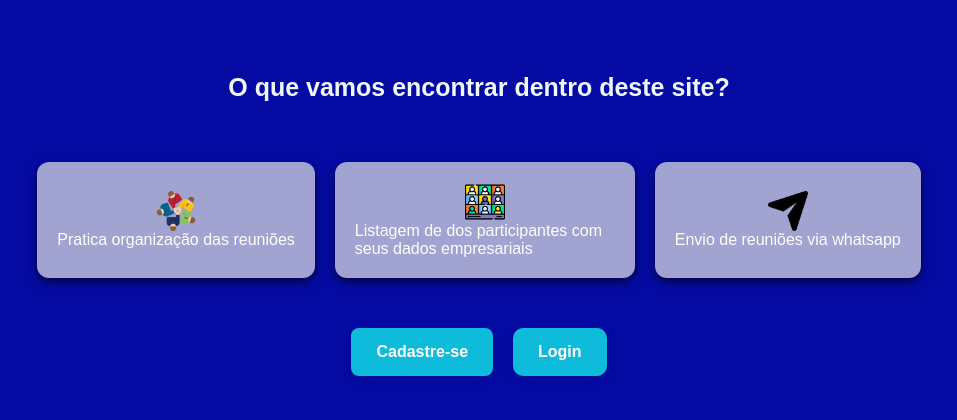
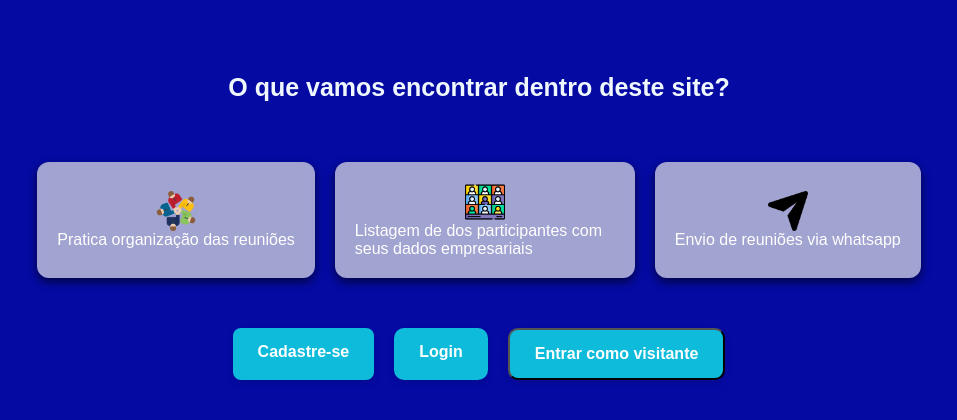
Before and after one commit to Renanarida/CRUD.renan, a PHP site: page /CRUD_renan/ in a window 1280 px wide. Shown: the part 343-763 px from the top of the page, without its empty margins (161-1118 px from the left). Run offline with PHP 8.4, Linux system fonts and the light colour scheme.

Commit message:
feat: add pessoa visitante

```diff
--- a/index.php
+++ b/index.php
@@ -37,6 +37,9 @@
     <div class="box-links">
         <a id="botao-cadastrar" href="./public/cadastrar.php">Cadastre-se</a>
         <a id="botao-login" href="./public/login.php">Login</a>
+        <form action="./public/src/visitante.php" method="post">
+            <button id="botao-visitante" type="submit">Entrar como visitante</button>
+        </form>
     </div>
 
 </body>
--- a/public/style/index.css
+++ b/public/style/index.css
@@ -126,6 +126,25 @@ body {
     transition: 0.07;
 }
 
+#botao-visitante {
+  padding: 15px 25px;
+  background-color: #0ebbda;
+  color: white;
+  font-size: 16px;
+  font-weight: bold;
+  text-decoration: none;
+  margin: 10px;
+  border-radius: 10px;
+  transition: background-color 0.3s ease, transform 0.2s ease;
+  box-shadow: 0 4px 8px rgba(0, 0, 0, 0.1);
+}
+
+#botao-visitante:hover {
+    background-color: #0d98b1;
+    color: black;
+    transition: 0.07;
+}
+
 footer {
     background-color: rgb(26, 109, 187);
     color: white;
```
Also changed, not shown: public/reunioes.php (+3 -4 lines), public/src/visitante.php (added, +9 -0 lines).
